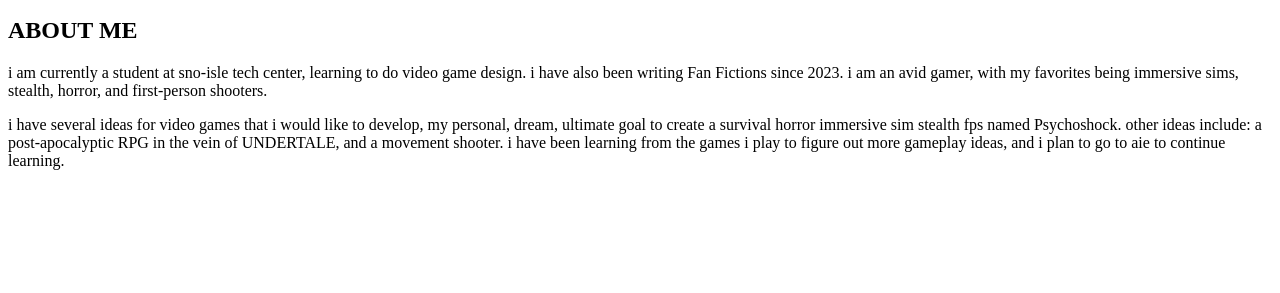
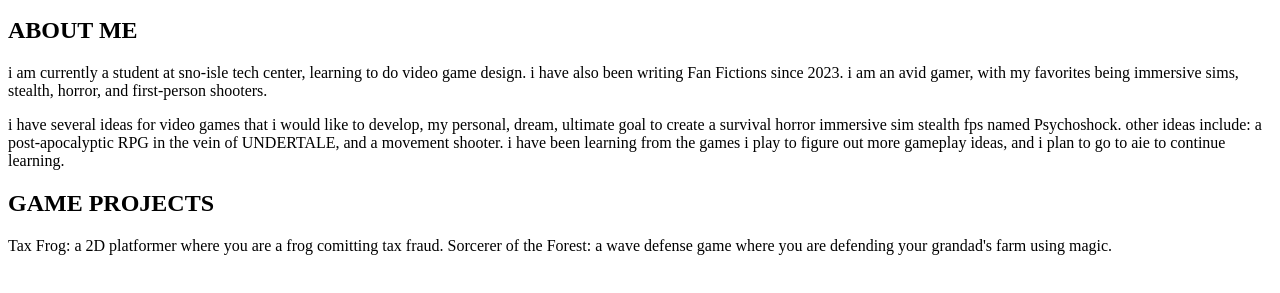
Before and after one commit to genghisjerr/Portfolio, a plain HTML site: page index.html in a window 1280 px wide. Shown: the part 105-398 px from the top of the page. Drawn offline with Linux system fonts and the light colour scheme.

Commit message:
Update index.html

```diff
--- a/index.html
+++ b/index.html
@@ -8,4 +8,6 @@
   <h2>ABOUT ME</h2>
   <p>i am currently a student at sno-isle tech center, learning to do video game design. i have also been writing Fan Fictions since 2023. i am an avid gamer, with my favorites being immersive sims, stealth, horror, and first-person shooters.</p>
   <p>i have several ideas for video games that i would like to develop, my personal, dream, ultimate goal to create a survival horror immersive sim stealth fps named Psychoshock. other ideas include: a post-apocalyptic RPG in the vein of UNDERTALE, and a movement shooter. i have been learning from the games i play to figure out more gameplay ideas, and i plan to go to aie to continue learning.</p>
+  <h2>GAME PROJECTS</h2>
+  <p>Tax Frog: a 2D platformer where you are a frog comitting tax fraud. Sorcerer of the Forest: a wave defense game where you are defending your grandad's farm using magic.</p>
 </body>
```
